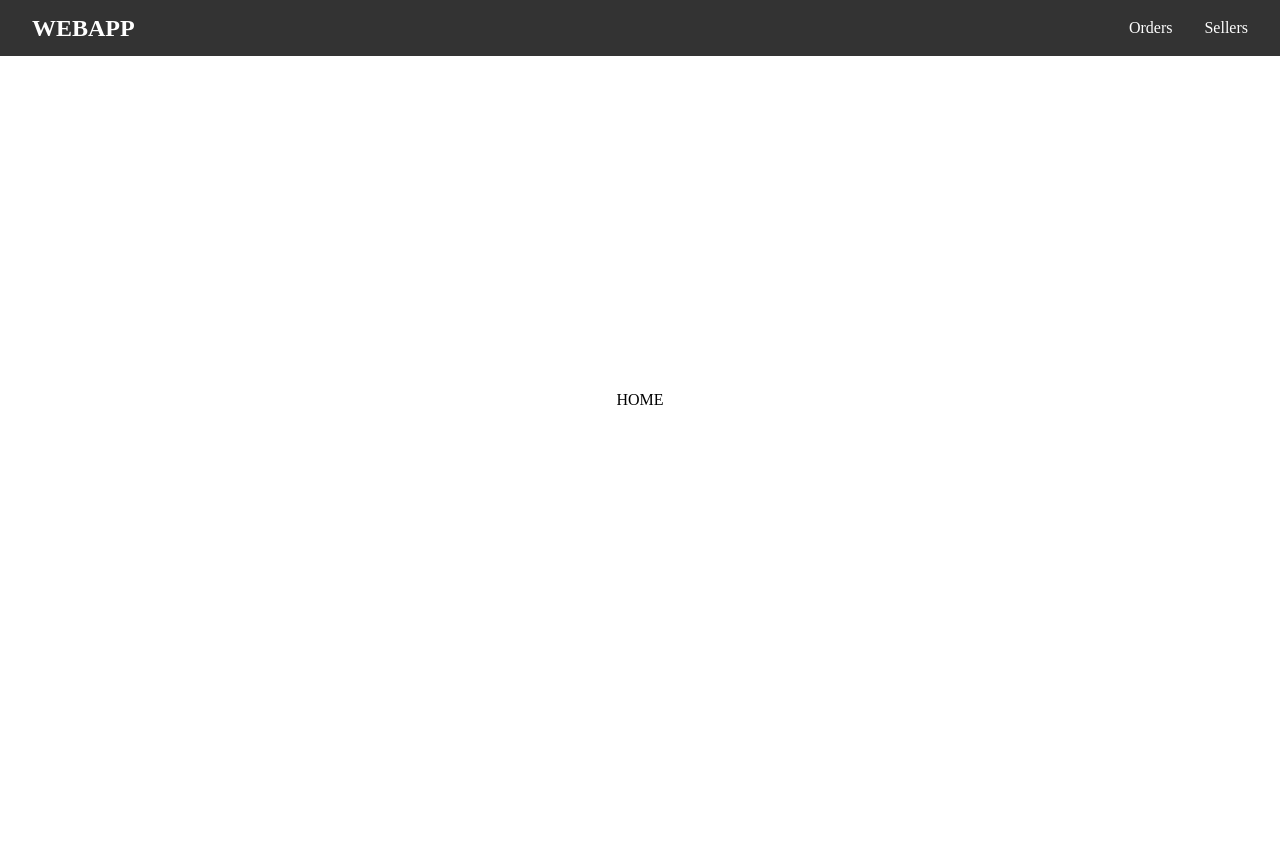
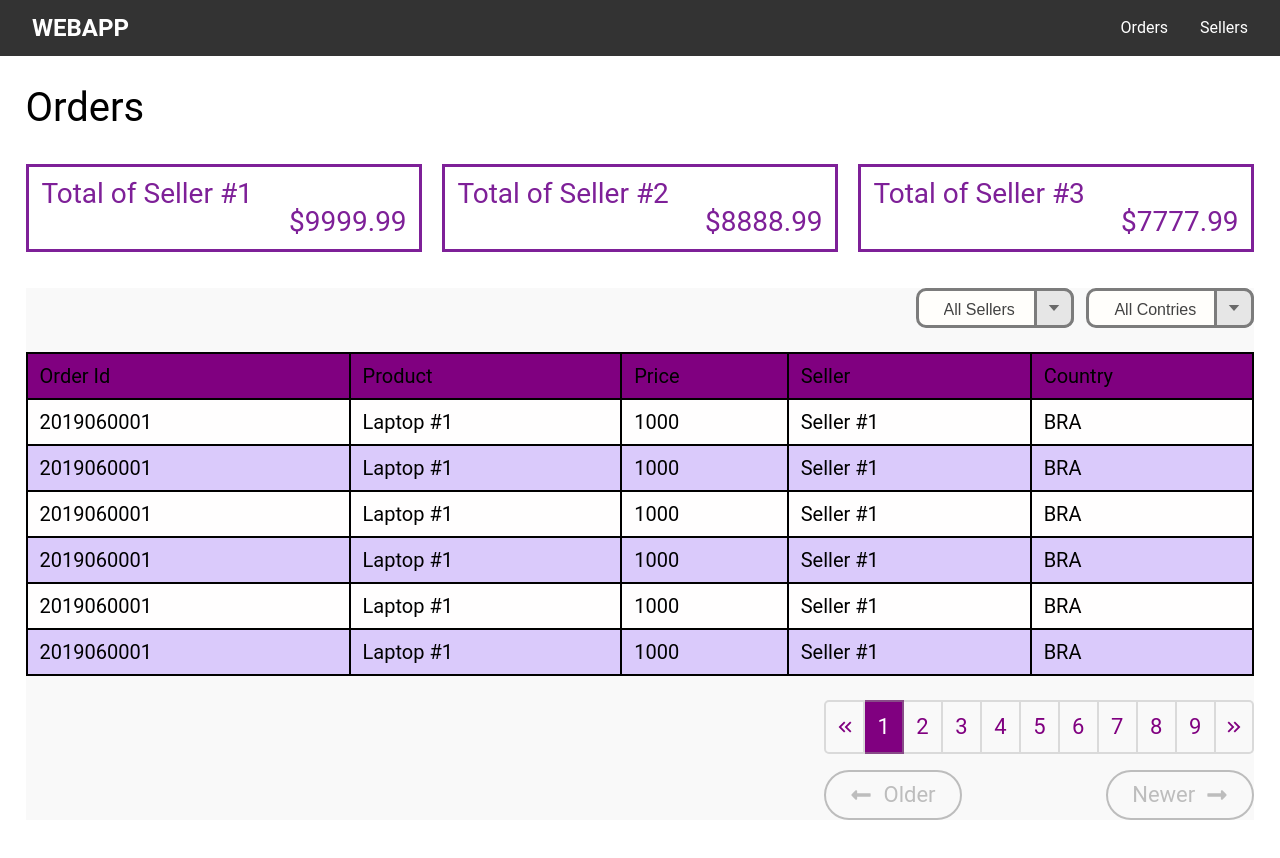
Before and after one commit to plperera/Sales-Overview-Client, a React (Create React App) app: page / in a window 1280 px wide. Shown: the top 858 px of the page. Before the commit the page ends 800 px from the top, so only its background shows below. Built offline with nearby package versions, Linux system fonts and the light colour scheme.

Commit message:
feat: add page layout and styling structure

```diff
--- a/package.json
+++ b/package.json
@@ -6,6 +6,7 @@
     "axios": "^1.7.4",
     "react": "^18.3.1",
     "react-dom": "^18.3.1",
+    "react-icons": "^5.3.0",
     "react-router-dom": "^6.26.1",
     "react-scripts": "^5.0.1",
     "styled-components": "^6.1.12"
--- /dev/null
+++ b/src/common/StyledSelect.js
@@ -0,0 +1,67 @@
+import React from "react";
+import styled from "styled-components";
+import { IoCaretDownSharp } from "react-icons/io5";
+
+const StyledSelect = ({ handle, selected, options, allOptionsText }) => {
+  return (
+    <Wrapper>
+      <Select value={selected} onChange={handle}>
+        <option>{allOptionsText}</option>
+        {options.map((opt) => (
+          <option key={opt.id}>{opt.name}</option>
+        ))}
+      </Select>
+      <Icon />
+    </Wrapper>
+  );
+};
+
+export default StyledSelect;
+
+const Wrapper = styled.div`
+  position: relative;
+
+`;
+
+const Select = styled.select`
+  height: 40px;
+  font-size: 16px;
+  padding: 10px 25px;
+  padding-right: calc(25px + 30px);
+  border-radius: 10px;
+  border: 3px solid #7c7c7c;
+  background-color: #fffefb;
+  color: #434343;
+  appearance: none;
+  -webkit-appearance: none;
+  -moz-appearance: none;
+  position: relative;
+  cursor: pointer;
+
+  &:focus {
+    outline: none;
+  }
+
+  option {
+    background-color: #fffefb;
+    color: #333;
+  }
+`;
+
+const Icon = styled(IoCaretDownSharp)`
+  position: absolute;
+  top: 50%;
+  right: 0;
+  width: 40px;
+  height: 40px;
+  padding: 10px;
+  font-size: 20px;
+  color: #696969;
+  border: 3px solid #7c7c7c;
+  background-color: #e6e6e6;
+  border-radius: 0 10px 10px 0;
+
+  transform: translateY(-50%);
+  pointer-events: none;
+  z-index: 999;
+`;
--- /dev/null
+++ b/src/components/OrdersOverview.js
@@ -0,0 +1,161 @@
+import React, { useState } from "react";
+import styled from "styled-components";
+import StyledTable from "./StyledTable";
+import StyledSelect from "../common/StyledSelect";
+import { FaLongArrowAltLeft, FaLongArrowAltRight } from "react-icons/fa";
+import { MdKeyboardDoubleArrowLeft, MdKeyboardDoubleArrowRight } from "react-icons/md";
+
+const OrdersOverview = () => {
+  const pagesNumber = [1,2,3,4,5,6,7,8,9]
+
+  const [selectedSeller, setSelectedSeller] = useState("All sellers")
+  const [selectedCountry, setSelectedCountry] = useState("All sellers")
+  const [selectPageIndex, setSelectPageIndex] = useState(1)
+
+  const handlePageIndex = (index) => {
+    if (index >= pagesNumber.length + 1 || index <= 0){
+      return
+    }
+    setSelectPageIndex(index);
+  };
+
+  const handleSeller = (event) => {
+    setSelectedSeller(event.target.value);
+  };
+
+  const handleCountry = (event) => {
+    setSelectedCountry(event.target.value);
+  };
+
+  const sellers = [
+    {id: 1, name: "Seller #1"},
+    {id: 2, name: "Seller #2"},
+    {id: 3, name: "Seller #3"},
+    {id: 4, name: "Seller #4"},
+  ]
+
+  const Countries = [
+    {id: 1, name: "BRA"},
+    {id: 2, name: "ARG"},
+    {id: 3, name: "MEX"}
+  ]
+
+  return (
+    <Container>
+      <FiltersContainer>
+        <StyledSelect
+          handle={handleSeller}
+          selected={selectedSeller}
+          options={sellers}
+          allOptionsText={"All Sellers"}
+        />
+        <StyledSelect
+          handle={handleCountry}
+          selected={selectedCountry}
+          options={Countries}
+          allOptionsText={"All Contries"}
+        />
+      </FiltersContainer>
+
+      <StyledTable/>
+
+      <PaginationContainer>
+        <PageNumbersContainer >
+          <div onClick={() => handlePageIndex(selectPageIndex - 1)}><MdKeyboardDoubleArrowLeft/></div>
+          {pagesNumber?.map( e =>
+            <PageNumber
+              isSelected={selectPageIndex === e}
+              key={e}
+              onClick={() => handlePageIndex(e)}
+            >
+              {e}
+            </PageNumber>
+          )}
+          <div onClick={() => handlePageIndex(selectPageIndex + 1)}><MdKeyboardDoubleArrowRight/></div>
+          </PageNumbersContainer>
+        <ButtonsContainer>
+          <div>
+            <FaLongArrowAltLeft/>
+            <span>Older</span>
+          </div>
+          <div>
+            <span>Newer</span>
+            <FaLongArrowAltRight/>
+          </div>
+        </ButtonsContainer>
+      </PaginationContainer>
+    </Container>
+  );
+};
+
+export default OrdersOverview;
+
+const Container = styled.div`
+  background-color: #f9f9f9;
+  display: flex;
+  flex-wrap: wrap;
+  justify-content: right;
+  row-gap: 3vh;
+`;
+const FiltersContainer = styled.div`
+  display: flex;
+  column-gap: 1vw;
+`
+const PaginationContainer = styled.div`
+  width: 35%;
+  display: flex;
+  flex-direction: column;
+  row-gap: 2vh;
+`
+
+const PageNumbersContainer = styled.div`
+  display: flex;
+  align-items: center;
+  justify-content: space-between;
+  > div {
+    border: 2px solid #DADADA;
+    border-left: none;
+    width: 100%;
+    height: 100%;
+    display: flex;
+    align-items: center;
+    justify-content: center;
+    padding: 14px 0;
+    font-size: 22px;
+    cursor: pointer;
+    user-select: none;
+  }
+  > div:first-child {
+    border-left: 2px solid #DADADA;
+    border-radius: 5px 0 0 5px;
+    color: #800080;
+  }
+  > div:last-child {
+    border-radius: 0 5px 5px 0;
+    color: #800080;
+  }
+  > div:hover {
+    color: #FFFFFF;
+    background-color: #800080;
+    border-color: #884B88;
+  }
+`
+const PageNumber = styled.div`
+  color: ${props => props.isSelected ? ("#FFFFFF"):("#800080")};
+  background-color: ${props => props.isSelected ? ("#800080"):("initial")};
+  border-color: ${props => props.isSelected ? ("#884B88 !important"):("initial")};
+`
+const ButtonsContainer = styled.div`
+  display: flex;
+  align-items: center;
+  justify-content: space-between;
+  > div {
+    display: flex;
+    column-gap: 1.4vh;
+    font-size: 22px;
+    border: 2px solid #BDBDBD;
+    border-radius: 50px;
+    padding: 12px 24px;
+    color: #BDBDBD;
+  }
+`
--- /dev/null
+++ b/src/components/SellerCard.js
@@ -0,0 +1,25 @@
+import React from 'react';
+import styled from 'styled-components';
+
+const SellerCard = ({ sellerData }) => (
+  <Container>
+    <Title>{"Total of " + sellerData.name}</Title>
+    <TotalSales>{"$" + sellerData.totalSales}</TotalSales>
+  </Container>
+);
+
+export default SellerCard;
+
+const Container = styled.div`
+  width: 100%;
+  border: 3px solid #7E2098;
+  color: #7E2098;
+  padding: 1vw;
+`;
+const Title = styled.h3`
+  font-size: 28px;
+`
+const TotalSales = styled.div`
+  font-size: 28px;
+  text-align: right;
+`
--- /dev/null
+++ b/src/components/SellersOverview.js
@@ -0,0 +1,28 @@
+import React from "react";
+import styled from "styled-components";
+import SellerCard from "./SellerCard";
+
+const BestSellers = [
+  { id: 1, name: "Seller #1", totalSales: 9999.99 },
+  { id: 2, name: "Seller #2", totalSales: 8888.99 },
+  { id: 3, name: "Seller #3", totalSales: 7777.99 },
+];
+
+const SellersOverview = () => (
+  <Container>
+    {BestSellers.map((seller) => (
+      <SellerCard key={seller.id} sellerData={seller}/>
+    ))}
+  </Container>
+);
+
+export default SellersOverview;
+
+const Container = styled.div`
+  min-height: 10vh;
+  width: 100%;
+  display: flex;
+  align-items: center;
+  justify-content: space-between;
+  column-gap: 1.5vw;
+`;
--- /dev/null
+++ b/src/components/StyledTable.js
@@ -0,0 +1,104 @@
+import React from "react";
+import styled from "styled-components";
+
+const StyledTable = () => {
+  const orders = [
+    {
+      orderId: "2019060001",
+      product: "Laptop #1",
+      price: 1000,
+      sellerName: "Seller #1",
+      country: "BRA",
+    },
+    {
+      orderId: "2019060001",
+      product: "Laptop #1",
+      price: 1000,
+      sellerName: "Seller #1",
+      country: "BRA",
+    },
+    {
+      orderId: "2019060001",
+      product: "Laptop #1",
+      price: 1000,
+      sellerName: "Seller #1",
+      country: "BRA",
+    },
+    {
+      orderId: "2019060001",
+      product: "Laptop #1",
+      price: 1000,
+      sellerName: "Seller #1",
+      country: "BRA",
+    },
+    {
+      orderId: "2019060001",
+      product: "Laptop #1",
+      price: 1000,
+      sellerName: "Seller #1",
+      country: "BRA",
+    },
+    {
+      orderId: "2019060001",
+      product: "Laptop #1",
+      price: 1000,
+      sellerName: "Seller #1",
+      country: "BRA",
+    },
+  ];
+
+  return (
+    <TableContainer>
+      <TableHead>
+        <tr>
+          <th>Order Id</th>
+          <th>Product</th>
+          <th>Price</th>
+          <th>Seller</th>
+          <th>Country</th>
+        </tr>
+      </TableHead>
+      <TableBody>
+        {orders.map((order) => (
+          <tr key={order.orderId}>
+            <td>{order.orderId}</td>
+            <td>{order.product}</td>
+            <td>{order.price}</td>
+            <td>{order.sellerName}</td>
+            <td>{order.country}</td>
+          </tr>
+        ))}
+      </TableBody>
+    </TableContainer>
+  );
+};
+
+export default StyledTable;
+
+const TableContainer = styled.table`
+  width: 100%;
+  border: 2px solid #000000;
+  border-collapse: collapse;
+  font-size: 20px;
+  th, td {
+    border: 2px solid #000000;
+    padding: 12px;
+    text-align: left;
+  }
+`;
+
+const TableHead = styled.thead`
+  th {
+    background-color: #800080;
+  }
+`;
+const TableBody = styled.tbody`
+  tr {
+    &:nth-child(even) {
+      background-color: #dacafb;
+    }
+    &:nth-child(odd) {
+      background-color: #fffefe;
+    }
+  }
+`;
--- a/src/index.js
+++ b/src/index.js
@@ -7,8 +7,8 @@ import ResetStyles from "./styles/ResetStyles";
 const root = ReactDOM.createRoot(document.getElementById("root"));
 root.render(
   <React.StrictMode>
+    <ResetStyles />
     <GlobalStyle />
-    <ResetStyles />
     <App />
   </React.StrictMode>
 );
--- a/src/pages/Home.js
+++ b/src/pages/Home.js
@@ -1,19 +1,27 @@
 import React from 'react';
 import styled from 'styled-components';
-
-const HomeContainer = styled.div`
-  min-height: 100vh;
-  width: 100%;
-  display: flex;
-  align-items: center;
-  justify-content: center;
-  color: #000;
-`;
+import SellersOverview from '../components/SellersOverview';
+import OrdersOverview from '../components/OrdersOverview';
 
 const Home = () => (
   <HomeContainer>
-    HOME
+    <Title>Orders</Title>
+    <SellersOverview/>
+    <OrdersOverview/>
   </HomeContainer>
 );
 
 export default Home;
+
+const HomeContainer = styled.div`
+  min-height: 100vh;
+  padding: 11vh 2vw;
+  width: 100%;
+  color: #000;
+  display: flex;
+  flex-direction: column;
+  row-gap: 4.5vh;
+`;
+const Title = styled.h1`
+  font-size: 40px;
+`
--- a/src/styles/GlobalStyles.js
+++ b/src/styles/GlobalStyles.js
@@ -1,6 +1,8 @@
 import { createGlobalStyle } from "styled-components";
 
 const GlobalStyle = createGlobalStyle`
+  @import url('https://fonts.googleapis.com/css2?family=Roboto:ital,wght@0,100;0,300;0,400;0,500;0,700;0,900;1,100;1,300;1,400;1,500;1,700;1,900&display=swap');
+
   * {
     margin: 0;
     padding: 0;
@@ -8,9 +10,9 @@ const GlobalStyle = createGlobalStyle`
   }
 
   body {
-    font-family: Arial, Helvetica, sans-serif;
     background-color: #FFFFFF;
     color: #000000;
+    font-family: "Roboto", sans-serif;
   }
 `;
 
```
Also changed, not shown: 1 other file (tests, documents, lock files or other folders).
